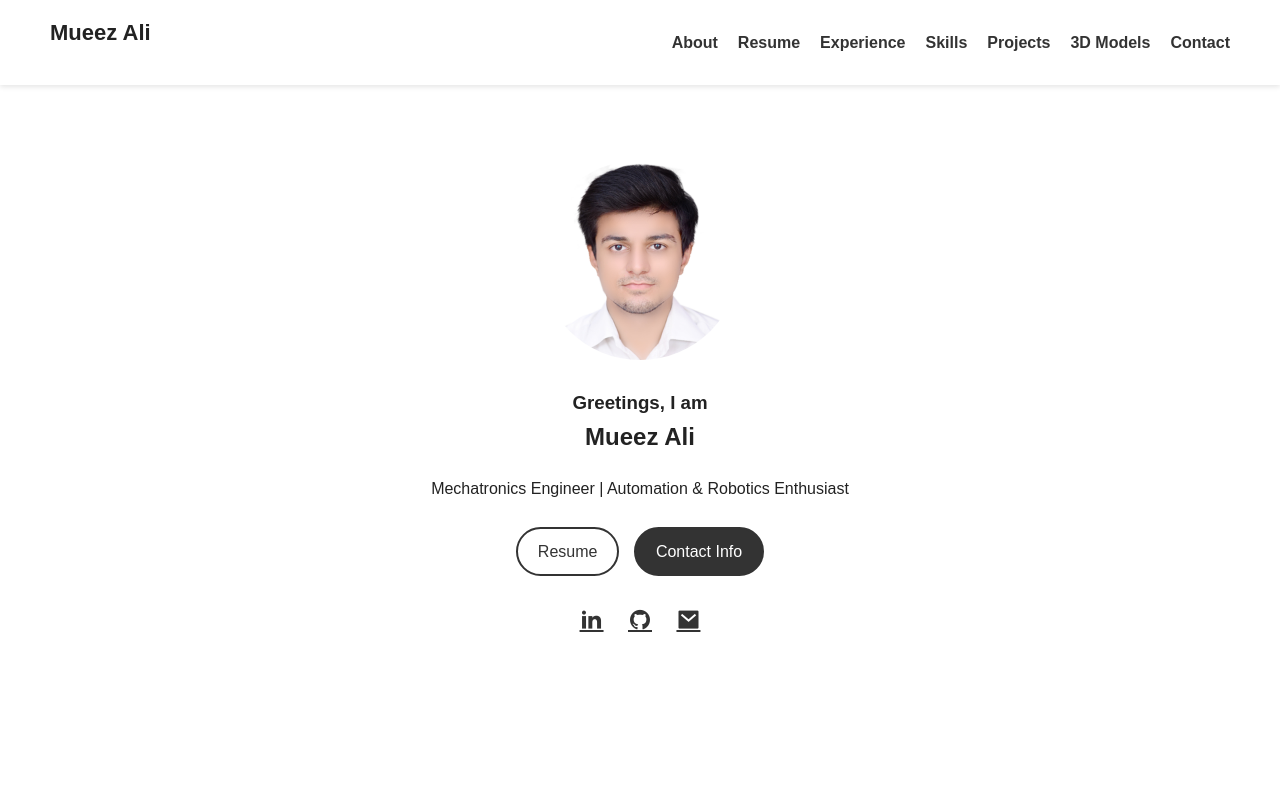
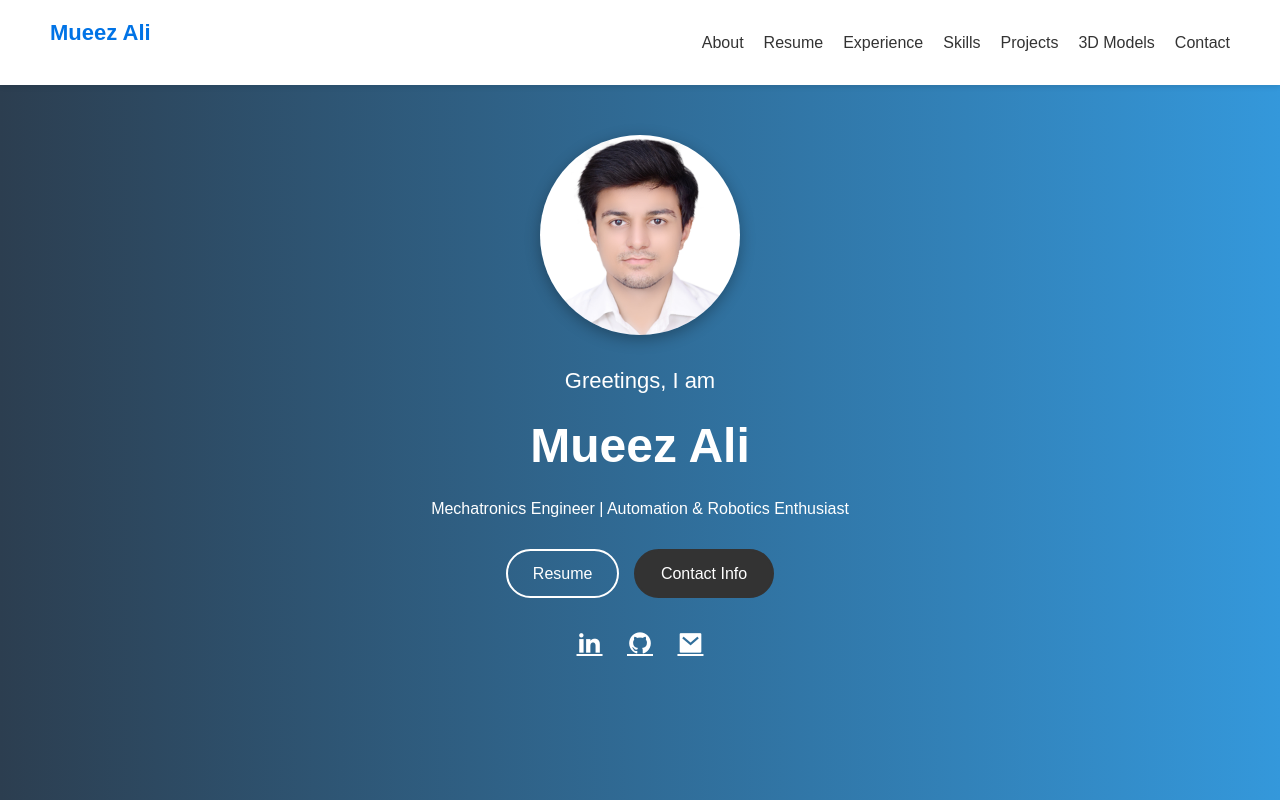
Before and after one commit to mueezdata/mueezdata.github.io, a plain HTML site: page index.html in a window 1280 px wide. Shown: the top 800 px of the page. Drawn offline with nearby package versions, Linux system fonts and the light colour scheme.

Commit message:
Update style.css

```diff
--- a/style.css
+++ b/style.css
@@ -5,14 +5,23 @@
   box-sizing: border-box;
 }
 body {
-  font-family: Arial, sans-serif;
+  font-family: "Poppins", sans-serif;
   line-height: 1.6;
   color: #222;
   scroll-behavior: smooth;
+  background: #fafafa;
 }
 h1, h2 {
   text-align: center;
   margin-bottom: 20px;
+  font-weight: 600;
+}
+p {
+  max-width: 800px;
+  margin: 10px auto;
+  text-align: center;
+  font-size: 16px;
+  line-height: 1.8;
 }
 
 /* Navbar */
@@ -33,6 +42,7 @@ nav {
 nav .logo {
   font-size: 22px;
   font-weight: bold;
+  color: #0073e6;
 }
 nav .nav-links {
   list-style: none;
@@ -42,7 +52,8 @@ nav .nav-links {
 nav .nav-links a {
   text-decoration: none;
   color: #333;
-  font-weight: bold;
+  font-weight: 500;
+  transition: 0.3s;
 }
 nav .nav-links a:hover {
   color: #0073e6;
@@ -52,10 +63,13 @@ nav .nav-links a:hover {
 #hero {
   height: 100vh;
   display: flex;
+  flex-direction: column;
   align-items: center;
   justify-content: center;
   text-align: center;
-  padding-top: 80px;
+  padding-top: 100px;
+  background: linear-gradient(to right, #2c3e50, #3498db);
+  color: #fff;
 }
 #hero .profile-pic {
   width: 200px;
@@ -63,44 +77,60 @@ nav .nav-links a:hover {
   border-radius: 50%;
   object-fit: cover;
   margin-bottom: 20px;
+  box-shadow: 0 4px 15px rgba(0,0,0,0.3);
+}
+#hero h1 {
+  font-size: 48px;
+  margin: 10px 0;
+}
+#hero h3 {
+  font-size: 22px;
+  font-weight: 300;
 }
 .hero-buttons {
   margin: 20px 0;
 }
 .btn {
   display: inline-block;
-  padding: 10px 20px;
+  padding: 10px 25px;
   margin: 5px;
-  border: 2px solid #333;
+  border: 2px solid #fff;
   border-radius: 25px;
   text-decoration: none;
-  color: #333;
+  color: #fff;
   transition: 0.3s;
+  font-weight: 500;
 }
 .btn:hover {
-  background: #333;
-  color: #fff;
+  background: #fff;
+  color: #3498db;
 }
 .btn.dark {
   background: #333;
   color: #fff;
+  border: 2px solid #333;
 }
 .social-icons {
-  margin-top: 15px;
+  margin-top: 20px;
 }
 .social-icons a {
   margin: 0 10px;
-  color: #333;
-  font-size: 24px;
+  color: #fff;
+  font-size: 26px;
+  transition: 0.3s;
 }
 .social-icons a:hover {
-  color: #0073e6;
+  color: #ffd700;
 }
 
 /* Sections */
 section {
-  padding: 80px 20px;
+  padding: 100px 20px;
   min-height: 100vh;
+  animation: fadeIn 1s ease-in-out;
+}
+section:nth-child(even) {
+  background: #f9f9f9;
 }
 .skills-list {
   display: flex;
@@ -109,10 +139,21 @@ section {
   gap: 15px;
 }
 .skills-list span {
-  background: #f1f1f1;
+  background: #0073e6;
+  color: #fff;
   padding: 10px 15px;
   border-radius: 20px;
   font-size: 14px;
+  transition: 0.3s;
+}
+.skills-list span:hover {
+  background: #005bb5;
+}
+
+/* Contact */
+#contact p {
+  font-size: 18px;
+  margin: 10px 0;
 }
 
 /* Footer */
@@ -121,4 +162,11 @@ footer {
   color: #fff;
   padding: 20px;
   text-align: center;
+  font-size: 14px;
 }
+
+/* Animations */
+@keyframes fadeIn {
+  from { opacity: 0; transform: translateY(30px); }
+  to { opacity: 1; transform: translateY(0); }
+}
```
